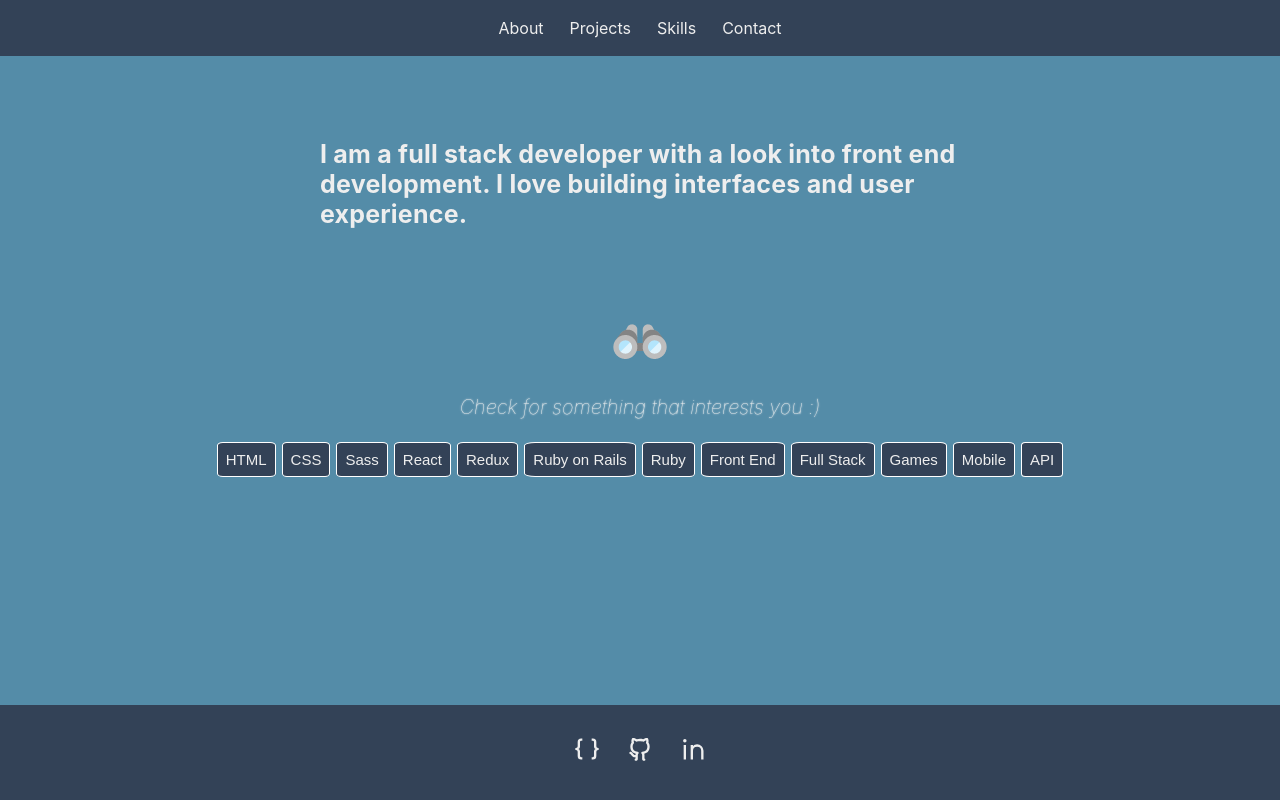
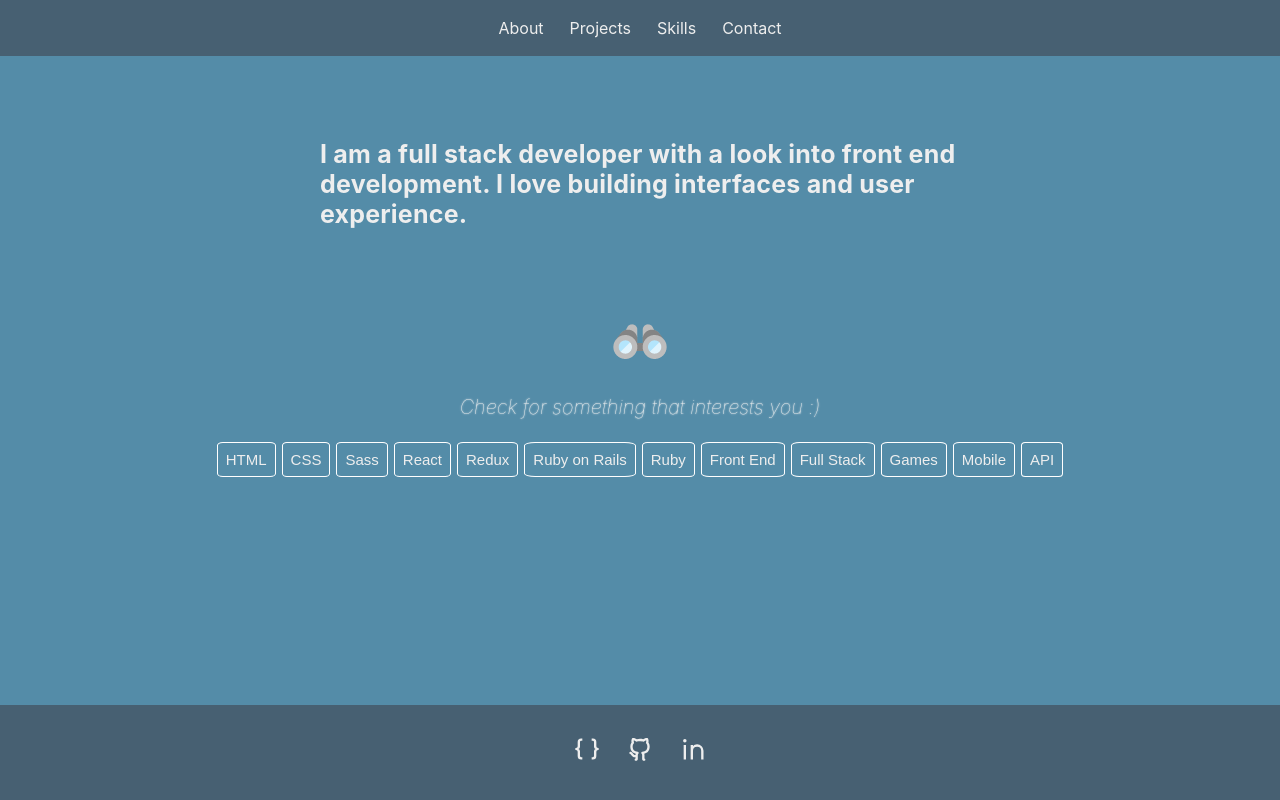
Before and after one commit to thneves/Thales-Next, a Next.js app: page /home in a window 1280 px wide. Built offline with nearby package versions, Linux system fonts and the light colour scheme.

Commit message:
Add first variables for colors

```diff
--- a/components/Footer.tsx
+++ b/components/Footer.tsx
@@ -1,6 +1,8 @@
 import styled from "styled-components";
 import { motion } from "framer-motion";
 import { RiGithubLine, RiBracesFill, RiLinkedinLine} from "react-icons/ri";
+import { colors } from '../constants/styledVariables'
+
 
 const StyledFooter = styled(motion.footer)`
   display: flex;
@@ -11,7 +13,7 @@ const StyledFooter = styled(motion.footer)`
   bottom: 0;
   gap: 25px;
   padding: 20px 0;
-  background-color: #334257;
+  background-color: ${colors.primaryColor};
 
   a {
     transition: 0.6s;
@@ -20,7 +22,7 @@ const StyledFooter = styled(motion.footer)`
     color: #eeeeee;
 
     &:hover {
-    color: #548CA8;
+    color: ${colors.secondaryColor};
     }
   }
 `
--- a/components/Navbar.tsx
+++ b/components/Navbar.tsx
@@ -1,6 +1,7 @@
 import styled from "styled-components";
 import { motion } from "framer-motion";
 import Link from "next/link";
+import { colors } from "../constants/styledVariables";
 
 export interface ILink {
     href: string;
@@ -11,7 +12,7 @@ const Header = styled(motion.header)`
     width: 100%;
     display: flex;
     justify-content: center;
-    background-color: #334257;
+    background-color: ${colors.primaryColor} ;
 `
 
 const Nav = styled.nav`
@@ -28,7 +29,8 @@ const StyledList = styled(motion.li)`
     border-radius: 10px;
 
     &:hover {
-        background: #476072;
+        background: ${colors.primaryColor};
+        opacity: 0.8;
        text-shadow: 0px 0px 2px rgb(255, 255, 255);
         box-shadow: 0px 0px 8px rgb(255, 255, 255);
         cursor: pointer;
--- a/components/Search.tsx
+++ b/components/Search.tsx
@@ -3,7 +3,7 @@ import styled from "styled-components";
 import Image from "next/image"
 import { motion } from "framer-motion";
 import { tags } from "../constants/tags";
-import SearchImg from "../public/search.png";
+import SearchImg from "../public/static/images/search.png";
 
 
 const SearchBox = styled.div`
@@ -19,7 +19,7 @@ const Tags = styled(motion.button)`
   margin: 3px;
   border: 1px solid white;
   border-radius: 10%;
-  background: #334257;
+  background: var(--primary-color);
   color: #eee;
   font-size: 15px;
 
--- /dev/null
+++ b/constants/styledVariables.tsx
@@ -0,0 +1,4 @@
+export const colors = {
+  primaryColor: '#476072',
+  secondaryColor: '#548CA8'
+};
--- a/pages/home.tsx
+++ b/pages/home.tsx
@@ -4,8 +4,7 @@ import Navbar from "../components/Navbar";
 import Search from "../components/Search";
 import BasicLayout from "../layout/Basic";
 import AnimatedText from "../components/AnimatedText";
-import HandImg from "../assets/hands.png";
-import Image from "next/image";
+
 
 const Box = styled.div`
   margin: 5% auto;
@@ -15,12 +14,6 @@ const Box = styled.div`
   align-items: center;
   width: 80vh;
 `;
-
-const StyledH2 = styled.div`
-  text-align: center;
-  font-size: 28px;
-  color: #334257;
-`
 
 const Home = () => {
 
```
Also changed, not shown: components/Intro.tsx (+4 -3 lines), assets/hands.png (deleted), public/css/main.css (added), public/static/images/search.png (renamed from public/search.png).
